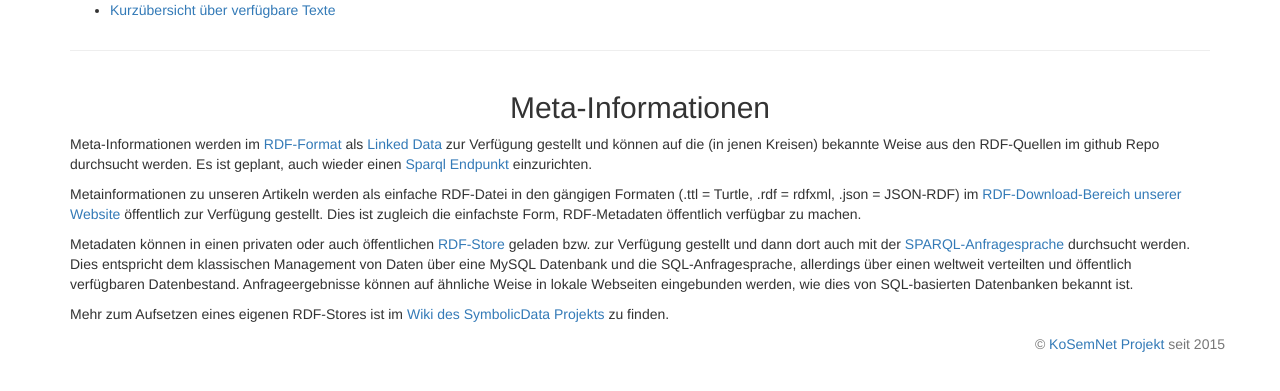
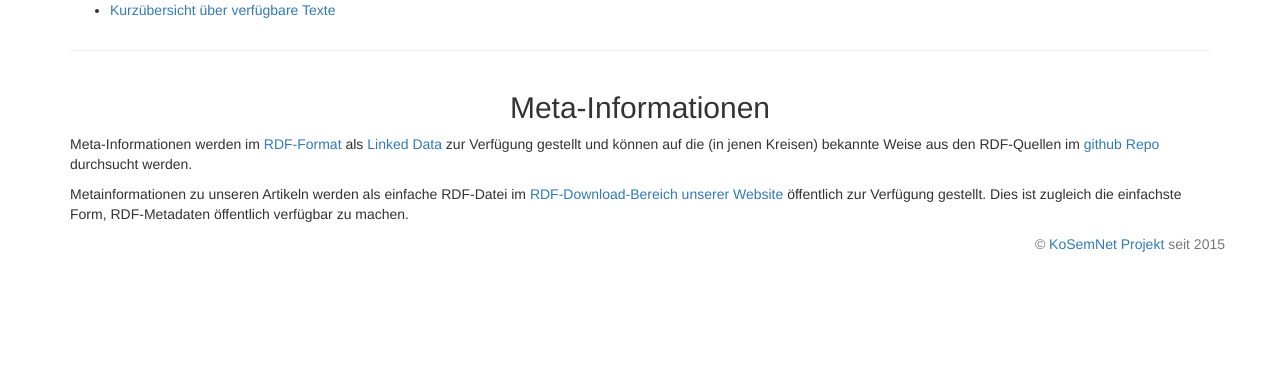
Before and after one commit to Mathematikolympiade/Mathe-Texte, a PHP site: page /MetaInformations.php in a window 1280 px wide. Shown: the part 261-652 px from the top of the page. Run offline with PHP 8.4, Linux system fonts and the light colour scheme.

Commit message:
small fix

```diff
--- a/web/MetaInformations.php
+++ b/web/MetaInformations.php
@@ -11,33 +11,18 @@ $content='
    <div class="row" align="center"><h2>Meta-Informationen</h2></div>
    <div class="row"><div  class="col-sm-12">
 
-<p>Meta-Informationen werden
-im <a href="http://de.wikipedia.org/wiki/Resource_Description_Framework"
+<p>Meta-Informationen werden im <a
+href="http://de.wikipedia.org/wiki/Resource_Description_Framework"
 >RDF-Format</a> als <a href="http://linkeddata.org/" >Linked Data</a> zur
 Verfügung gestellt und können auf die (in jenen Kreisen) bekannte Weise aus
-den RDF-Quellen im github Repo durchsucht werden.  Es ist geplant, auch wieder
-einen <a href="http://de.wikipedia.org/wiki/SPARQL" >Sparql Endpunkt</a>
-einzurichten.</p>
+den RDF-Quellen im <a
+href="https://github.com/Mathematikolympiade/Mathe-Texte" >github Repo</a>
+durchsucht werden. </p>
 
-<p>Metainformationen zu unseren Artikeln werden als einfache RDF-Datei in den
-gängigen Formaten (.ttl = Turtle, .rdf = rdfxml, .json = JSON-RDF) im
-<a href="http://lsgm.de/KoSemNet/rdf">RDF-Download-Bereich unserer Website</a>
-öffentlich zur Verfügung gestellt. Dies ist zugleich die einfachste Form,
-RDF-Metadaten öffentlich verfügbar zu machen. </p>
-
-<p>Metadaten können in einen privaten oder auch
-öffentlichen <a href="https://en.wikipedia.org/wiki/Triplestore">RDF-Store</a>
-geladen bzw. zur Verfügung gestellt und dann dort auch mit
-der <a href="https://de.wikipedia.org/wiki/SPARQL">SPARQL-Anfragesprache</a>
-durchsucht werden. Dies entspricht dem klassischen Management von Daten über
-eine MySQL Datenbank und die SQL-Anfragesprache, allerdings über einen weltweit
-verteilten und öffentlich verfügbaren Datenbestand.  Anfrageergebnisse können
-auf ähnliche Weise in lokale Webseiten eingebunden werden, wie dies von
-SQL-basierten Datenbanken bekannt ist.</p>
-
-<p>Mehr zum Aufsetzen eines eigenen RDF-Stores ist
-im <a href="http://symbolicdata.github.io/LocalSparqlEndpoint" >Wiki des
-SymbolicData Projekts</a> zu finden.</p>
+<p>Metainformationen zu unseren Artikeln werden als einfache RDF-Datei im <a
+href="rdf">RDF-Download-Bereich unserer Website</a> öffentlich zur Verfügung
+gestellt. Dies ist zugleich die einfachste Form, RDF-Metadaten öffentlich
+verfügbar zu machen. </p>
 
    </div>
 </div>
--- a/web/layout.php
+++ b/web/layout.php
@@ -25,7 +25,7 @@ function pageHeader() {
   <body>
 <div class="container">
   <div class="row">
-    <h1 align="center"><a href="http://lsgm.de/KoSemNet/index.php">Das KoSemNet Projekt</a></h1><hr>
+    <h1 align="center"><a href="index.php">Das KoSemNet Projekt</a></h1><hr>
   </div><!-- end h1 title -->
   <div class="row">
     <div class="col-sm-4">
```
